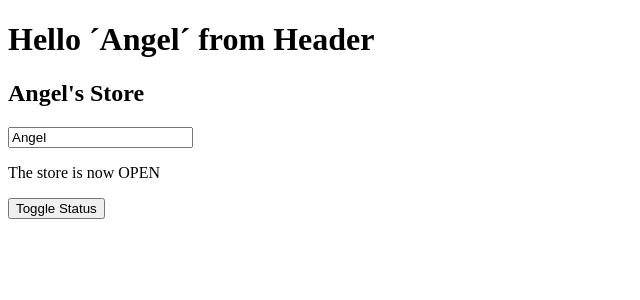
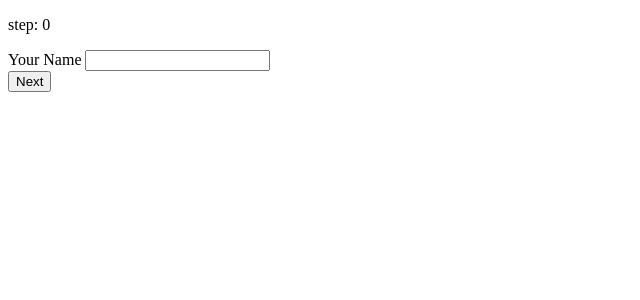
Before and after one commit to Angellomon/svelte-5-course, a SvelteKit app: page / in a window 1280 px wide. Shown: the top 300 px of the page, without its empty margins (0-640 px from the left). Built offline with nearby package versions, Linux system fonts and the light colour scheme.

Commit message:
feat: impl conditional templating

```diff
--- a/src/routes/+page.svelte
+++ b/src/routes/+page.svelte
@@ -1,23 +1,132 @@
 <script lang="ts">
-    import Header from "./Header.svelte";
+	import Header from './Header.svelte';
 
-    let name = $state("Angel")
+	type StrError = string;
+	const steps = {
+		NAME: 0,
+		BIRTHDAY: 1,
+		HOBBY: 2,
+		FINISHED: 3
+	};
 
-    let status: "OPEN" | "CLOSED" = $state("OPEN")
+	let formState = $state({
+		name: '',
+		birthday: '',
+		hobby: '',
+		step: 0,
+		error: ''
+	});
 
-    // function toggle() {
-    //     status = status === "OPEN" ? "CLOSED" : "OPEN"
-    // }
-    function onclick() {
-        status = status === "OPEN" ? "CLOSED" : "OPEN"
-    }
+	function validateName(name: string): StrError {
+		if (!name) return 'missing name';
+
+		return '';
+	}
+
+	function validateBirthday(birthday: string): StrError {
+		if (!birthday) return 'missing birthday';
+
+		const now = Date.now();
+		const date = new Date(birthday);
+
+		let diff = now - date.getTime(); // milliseconds
+		diff /= 60 * 60 * 24 * 1000; // days
+		diff = Math.abs(Math.round(diff / 365.25)); // years aprox
+
+		if (diff < 18) return 'you must be 18 or older';
+
+		return '';
+	}
+
+	function validateHobby(hobby: string): StrError {
+		if (!hobby) return 'missing hobby';
+
+		return '';
+	}
+
+	function validateStep(): StrError {
+		if (formState.step === steps.NAME) return validateName(formState.name);
+		else if (formState.step === steps.BIRTHDAY) return validateBirthday(formState.birthday);
+		else if (formState.step === steps.HOBBY) return validateHobby(formState.hobby);
+
+		return '';
+	}
+
+	function nextStep() {
+		const error = validateStep();
+
+		if (error) {
+			formState.error = error;
+			return;
+		}
+		formState.error = '';
+		formState.step += 1;
+	}
+
+	function previousStep() {
+		if (formState.step <= 0) return;
+
+		formState.error = '';
+		formState.step -= 1;
+	}
 </script>
 
+<main>
+	<p>step: {formState.step}</p>
 
-<Header {name} />
+	{#if formState.step === steps.NAME}
+		<div>
+			<label for="name">Your Name</label>
+			<input type="text" name="name" id="name" bind:value={formState.name} />
+		</div>
+	{:else if formState.step === steps.BIRTHDAY}
+		<div>
+			<p>Name: {formState.name}</p>
+			<label for="birthday">Your Birthday</label>
+			<input type="date" name="birthday" id="birthday" bind:value={formState.birthday} />
+		</div>
+	{:else if formState.step === steps.HOBBY}
+		<div>
+			<p>Name: {formState.name}</p>
+			<p>Birthday: {formState.birthday}</p>
 
-<input type="text" name="name" id="name" bind:value={name}>
+			<label for="hobby">Your Hobby</label>
+			<input type="text" name="hobby" id="hobby" bind:value={formState.hobby} />
+		</div>
+	{/if}
+	{#if formState.step === steps.FINISHED}
+		<div>
+			<p>Name: {formState.name}</p>
+			<p>Birthday: {formState.birthday}</p>
+			<p>Hobby: {formState.hobby}</p>
+		</div>
+	{/if}
+	{#if formState.error}
+		<div class="error">{formState.error}</div>
+	{/if}
 
-<p>The store is now {status}</p>
+	<span class="buttons">
+		{#if formState.step > steps.NAME}
+			<button onclick={previousStep}>Previous</button>
+		{/if}
+		{#if formState.step < steps.HOBBY}
+			<button onclick={nextStep}>Next</button>
+		{/if}
+		{#if formState.step === steps.HOBBY}
+			<button onclick={nextStep}>Finish</button>
+		{/if}
+	</span>
+</main>
 
-<button {onclick}>Toggle Status</button>
+<style>
+	span.buttons {
+		display: flex;
+		flex-direction: row;
+		gap: 1rem;
+	}
+
+	div.error {
+		color: red;
+		text-decoration: underline;
+	}
+</style>
```
